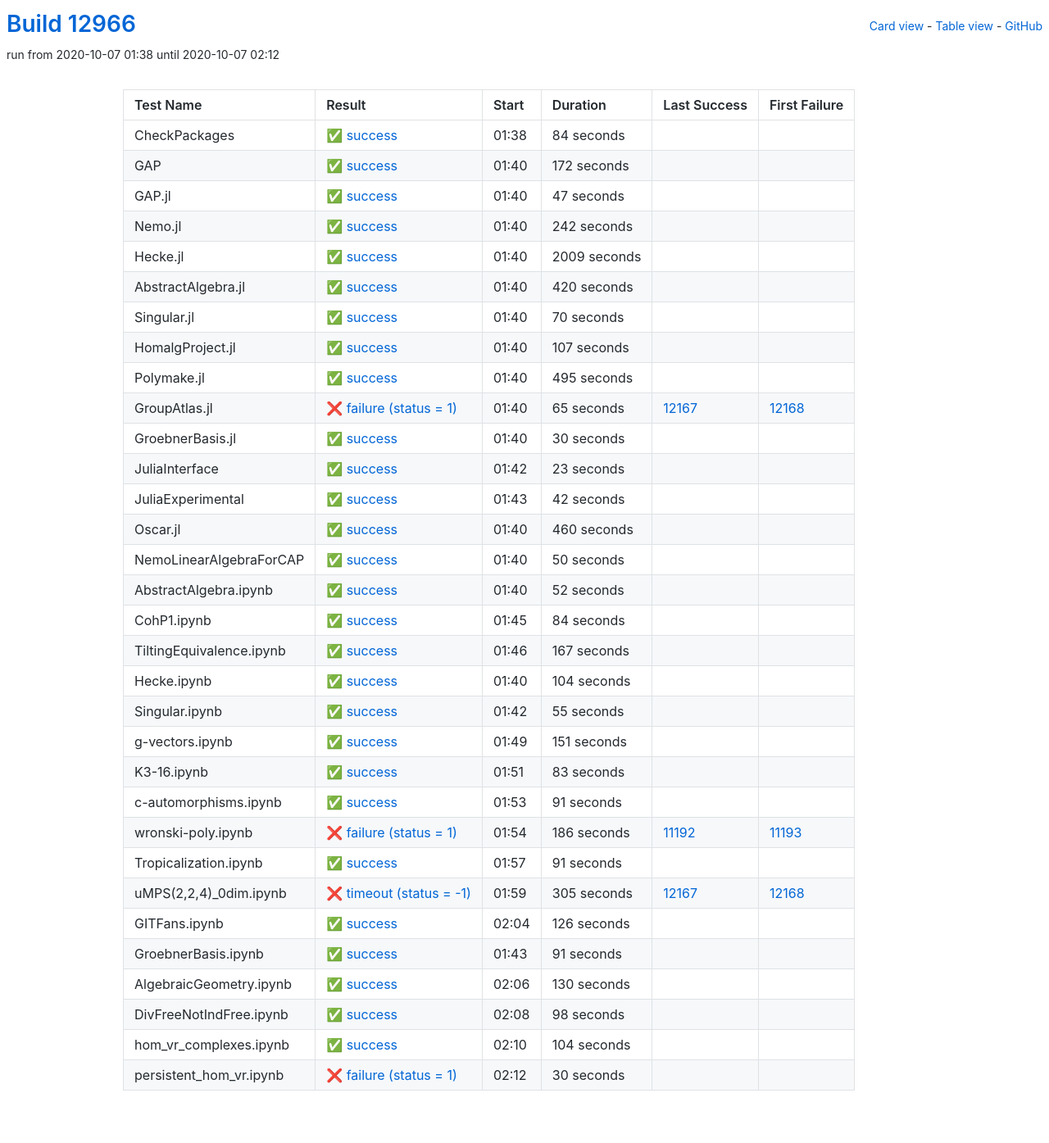
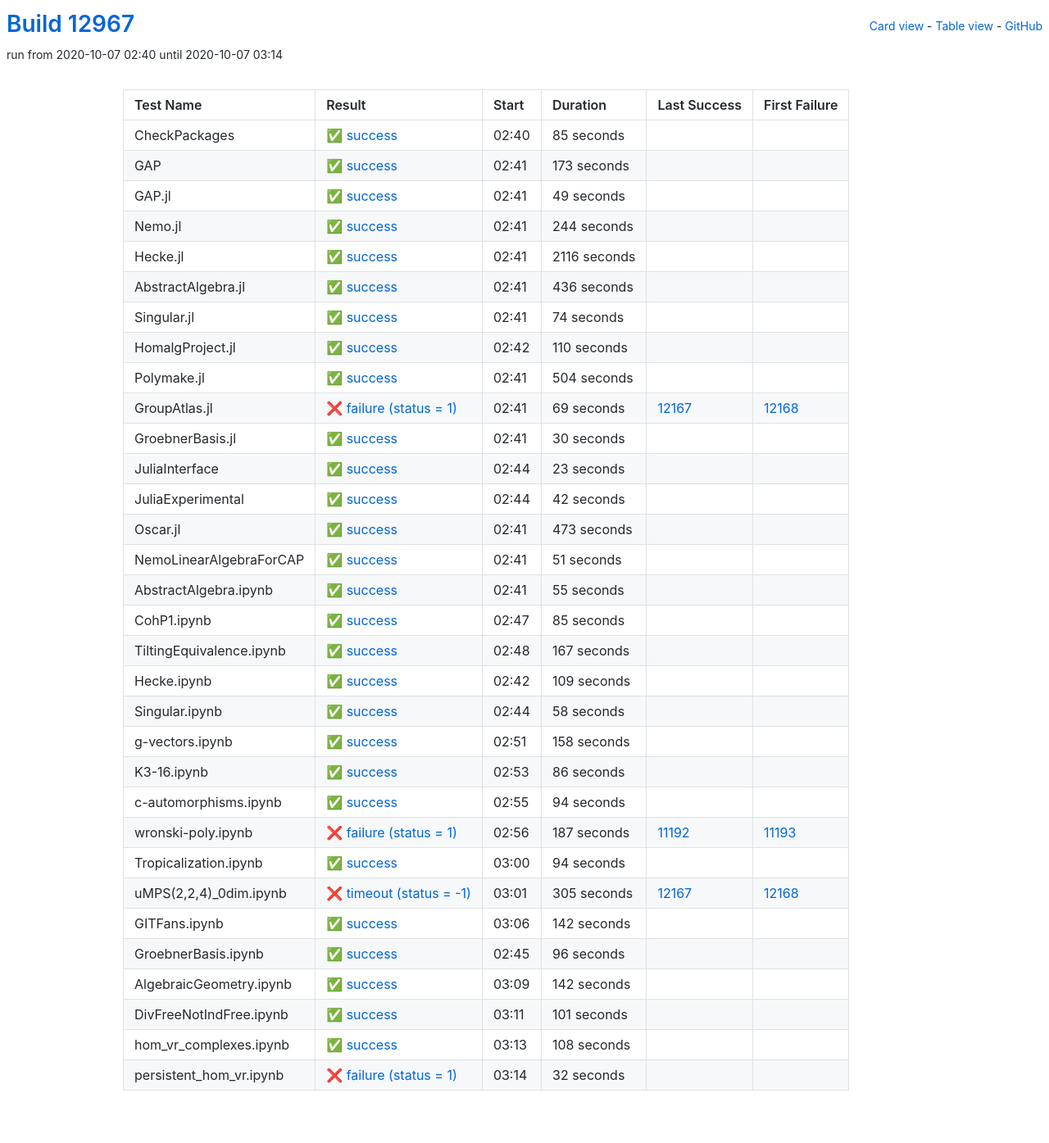
Before and after one commit to oscar-system/oscar-ci-status, a Jekyll site: the page built from table.html, in a window 1280 px wide. Shown: the whole page at 82% size. Built offline with Jekyll 4.4.1, drawn with Linux system fonts in a browser that asks for light colours.

Commit message:
Build #12967

```diff
--- a/_data/ci.yml
+++ b/_data/ci.yml
@@ -1,6 +1,6 @@
 ---
-build: 12966
-build_url: https://oscarci.mathematik.uni-kl.de/job/oscar/12966/
+build: 12967
+build_url: https://oscarci.mathematik.uni-kl.de/job/oscar/12967/
 job: oscar
 organization: oscar-system
 repo: oscar-ci-status
@@ -8,128 +8,128 @@
 tests:
 - name: CheckPackages
   id: checkpackages
-  log: https://oscarci.mathematik.uni-kl.de/job/oscar/12966/artifact/logs/build-12966/CheckPackages.log
-  start: 2020-10-07 01:38
+  log: https://oscarci.mathematik.uni-kl.de/job/oscar/12967/artifact/logs/build-12967/CheckPackages.log
+  start: 2020-10-07 02:40
   success: true
   exitcode: 0
   status: success
-  duration: 84
+  duration: 85
   last_success: false
   last_success_url:
   first_failure: false
   first_failure_url:
 - name: GAP
   id: gap
-  log: https://oscarci.mathematik.uni-kl.de/job/oscar/12966/artifact/logs/build-12966/GAP.log
-  start: 2020-10-07 01:40
+  log: https://oscarci.mathematik.uni-kl.de/job/oscar/12967/artifact/logs/build-12967/GAP.log
+  start: 2020-10-07 02:41
   success: true
   exitcode: 0
   status: success
-  duration: 172
+  duration: 173
   last_success: false
   last_success_url:
   first_failure: false
   first_failure_url:
 - name: GAP.jl
   id: gap-jl
-  log: https://oscarci.mathematik.uni-kl.de/job/oscar/12966/artifact/logs/build-12966/GAP.jl.log
-  start: 2020-10-07 01:40
+  log: https://oscarci.mathematik.uni-kl.de/job/oscar/12967/artifact/logs/build-12967/GAP.jl.log
+  start: 2020-10-07 02:41
   success: true
   exitcode: 0
   status: success
-  duration: 47
+  duration: 49
   last_success: false
   last_success_url:
   first_failure: false
   first_failure_url:
 - name: Nemo.jl
   id: nemo-jl
-  log: https://oscarci.mathematik.uni-kl.de/job/oscar/12966/artifact/logs/build-12966/Nemo.jl.log
-  start: 2020-10-07 01:40
+  log: https://oscarci.mathematik.uni-kl.de/job/oscar/12967/artifact/logs/build-12967/Nemo.jl.log
+  start: 2020-10-07 02:41
   success: true
   exitcode: 0
   status: success
-  duration: 242
+  duration: 244
   last_success: false
   last_success_url:
   first_failure: false
   first_failure_url:
 - name: Hecke.jl
   id: hecke-jl
-  log: https://oscarci.mathematik.uni-kl.de/job/oscar/12966/artifact/logs/build-12966/Hecke.jl.log
-  start: 2020-10-07 01:40
+  log: https://oscarci.mathematik.uni-kl.de/job/oscar/12967/artifact/logs/build-12967/Hecke.jl.log
+  start: 2020-10-07 02:41
   success: true
   exitcode: 0
   status: success
-  duration: 2009
+  duration: 2116
   last_success: false
   last_success_url:
   first_failure: false
   first_failure_url:
 - name: AbstractAlgebra.jl
   id: abstractalgebra-jl
-  log: https://oscarci.mathematik.uni-kl.de/job/oscar/12966/artifact/logs/build-12966/AbstractAlgebra.jl.log
-  start: 2020-10-07 01:40
+  log: https://oscarci.mathematik.uni-kl.de/job/oscar/12967/artifact/logs/build-12967/AbstractAlgebra.jl.log
+  start: 2020-10-07 02:41
   success: true
   exitcode: 0
   status: success
-  duration: 420
+  duration: 436
   last_success: false
   last_success_url:
   first_failure: false
   first_failure_url:
 - name: Singular.jl
   id: singular-jl
-  log: https://oscarci.mathematik.uni-kl.de/job/oscar/12966/artifact/logs/build-12966/Singular.jl.log
-  start: 2020-10-07 01:40
+  log: https://oscarci.mathematik.uni-kl.de/job/oscar/12967/artifact/logs/build-12967/Singular.jl.log
+  start: 2020-10-07 02:41
   success: true
   exitcode: 0
   status: success
-  duration: 70
+  duration: 74
   last_success: false
   last_success_url:
   first_failure: false
   first_failure_url:
 - name: HomalgProject.jl
   id: homalgproject-jl
-  log: https://oscarci.mathematik.uni-kl.de/job/oscar/12966/artifact/logs/build-12966/HomalgProject.jl.log
-  start: 2020-10-07 01:40
+  log: https://oscarci.mathematik.uni-kl.de/job/oscar/12967/artifact/logs/build-12967/HomalgProject.jl.log
+  start: 2020-10-07 02:42
   success: true
   exitcode: 0
   status: success
-  duration: 107
+  duration: 110
   last_success: false
   last_success_url:
   first_failure: false
   first_failure_url:
 - name: Polymake.jl
   id: polymake-jl
-  log: https://oscarci.mathematik.uni-kl.de/job/oscar/12966/artifact/logs/build-12966/Polymake.jl.log
-  start: 2020-10-07 01:40
+  log: https://oscarci.mathematik.uni-kl.de/job/oscar/12967/artifact/logs/build-12967/Polymake.jl.log
+  start: 2020-10-07 02:41
   success: true
   exitcode: 0
   status: success
-  duration: 495
+  duration: 504
   last_success: false
   last_success_url:
   first_failure: false
   first_failure_url:
 - name: GroupAtlas.jl
   id: groupatlas-jl
-  log: https://oscarci.mathematik.uni-kl.de/job/oscar/12966/artifact/logs/build-12966/GroupAtlas.jl.log
-  start: 2020-10-07 01:40
+  log: https://oscarci.mathematik.uni-kl.de/job/oscar/12967/artifact/logs/build-12967/GroupAtlas.jl.log
+  start: 2020-10-07 02:41
   success: false
   exitcode: 1
   status: failure
-  duration: 65
+  duration: 69
   last_success: 12167
   last_success_url: https://oscarci.mathematik.uni-kl.de/job/oscar/12167/
   first_failure: 12168
   first_failure_url: https://oscarci.mathematik.uni-kl.de/job/oscar/12168/
 - name: GroebnerBasis.jl
   id: groebnerbasis-jl
-  log: https://oscarci.mathematik.uni-kl.de/job/oscar/12966/artifact/logs/build-12966/GroebnerBasis.jl.log
-  start: 2020-10-07 01:40
+  log: https://oscarci.mathematik.uni-kl.de/job/oscar/12967/artifact/logs/build-12967/GroebnerBasis.jl.log
+  start: 2020-10-07 02:41
   success: true
   exitcode: 0
   status: success
@@ -140,8 +140,8 @@
   first_failure_url:
 - name: JuliaInterface
   id: juliainterface
-  log: https://oscarci.mathematik.uni-kl.de/job/oscar/12966/artifact/logs/build-12966/JuliaInterface.log
-  start: 2020-10-07 01:42
+  log: https://oscarci.mathematik.uni-kl.de/job/oscar/12967/artifact/logs/build-12967/JuliaInterface.log
+  start: 2020-10-07 02:44
   success: true
   exitcode: 0
   status: success
@@ -152,8 +152,8 @@
   first_failure_url:
 - name: JuliaExperimental
   id: juliaexperimental
-  log: https://oscarci.mathematik.uni-kl.de/job/oscar/12966/artifact/logs/build-12966/JuliaExperimental.log
-  start: 2020-10-07 01:43
+  log: https://oscarci.mathematik.uni-kl.de/job/oscar/12967/artifact/logs/build-12967/JuliaExperimental.log
+  start: 2020-10-07 02:44
   success: true
   exitcode: 0
   status: success
@@ -164,56 +164,56 @@
   first_failure_url:
 - name: Oscar.jl
   id: oscar-jl
-  log: https://oscarci.mathematik.uni-kl.de/job/oscar/12966/artifact/logs/build-12966/Oscar.jl.log
-  start: 2020-10-07 01:40
+  log: https://oscarci.mathematik.uni-kl.de/job/oscar/12967/artifact/logs/build-12967/Oscar.jl.log
+  start: 2020-10-07 02:41
   success: true
   exitcode: 0
   status: success
-  duration: 460
+  duration: 473
   last_success: false
   last_success_url:
   first_failure: false
   first_failure_url:
 - name: NemoLinearAlgebraForCAP
   id: nemolinearalgebraforcap
-  log: https://oscarci.mathematik.uni-kl.de/job/oscar/12966/artifact/logs/build-12966/NemoLinearAlgebraForCAP.log
-  start: 2020-10-07 01:40
+  log: https://oscarci.mathematik.uni-kl.de/job/oscar/12967/artifact/logs/build-12967/NemoLinearAlgebraForCAP.log
+  start: 2020-10-07 02:41
   success: true
   exitcode: 0
   status: success
-  duration: 50
+  duration: 51
   last_success: false
   last_success_url:
   first_failure: false
   first_failure_url:
 - name: AbstractAlgebra.ipynb
   id: abstractalgebra-ipynb
-  log: https://oscarci.mathematik.uni-kl.de/job/oscar/12966/artifact/logs/build-12966/AbstractAlgebra.ipynb.log
-  start: 2020-10-07 01:40
+  log: https://oscarci.mathematik.uni-kl.de/job/oscar/12967/artifact/logs/build-12967/AbstractAlgebra.ipynb.log
+  start: 2020-10-07 02:41
   success: true
   exitcode: 0
   status: success
-  duration: 52
+  duration: 55
   last_success: false
   last_success_url:
   first_failure: false
   first_failure_url:
 - name: CohP1.ipynb
   id: cohp1-ipynb
-  log: https://oscarci.mathematik.uni-kl.de/job/oscar/12966/artifact/logs/build-12966/CohP1.ipynb.log
-  start: 2020-10-07 01:45
+  log: https://oscarci.mathematik.uni-kl.de/job/oscar/12967/artifact/logs/build-12967/CohP1.ipynb.log
+  start: 2020-10-07 02:47
   success: true
   exitcode: 0
   status: success
-  duration: 84
+  duration: 85
   last_success: false
   last_success_url:
   first_failure: false
   first_failure_url:
 - name: TiltingEquivalence.ipynb
   id: tiltingequivalence-ipynb
-  log: https://oscarci.mathematik.uni-kl.de/job/oscar/12966/artifact/logs/build-12966/TiltingEquivalence.ipynb.log
-  start: 2020-10-07 01:46
+  log: https://oscarci.mathematik.uni-kl.de/job/oscar/12967/artifact/logs/build-12967/TiltingEquivalence.ipynb.log
+  start: 2020-10-07 02:48
   success: true
   exitcode: 0
   status: success
@@ -224,92 +224,92 @@
   first_failure_url:
 - name: Hecke.ipynb
   id: hecke-ipynb
-  log: https://oscarci.mathematik.uni-kl.de/job/oscar/12966/artifact/logs/build-12966/Hecke.ipynb.log
-  start: 2020-10-07 01:40
+  log: https://oscarci.mathematik.uni-kl.de/job/oscar/12967/artifact/logs/build-12967/Hecke.ipynb.log
+  start: 2020-10-07 02:42
   success: true
   exitcode: 0
   status: success
-  duration: 104
+  duration: 109
   last_success: false
   last_success_url:
   first_failure: false
   first_failure_url:
 - name: Singular.ipynb
   id: singular-ipynb
-  log: https://oscarci.mathematik.uni-kl.de/job/oscar/12966/artifact/logs/build-12966/Singular.ipynb.log
-  start: 2020-10-07 01:42
+  log: https://oscarci.mathematik.uni-kl.de/job/oscar/12967/artifact/logs/build-12967/Singular.ipynb.log
+  start: 2020-10-07 02:44
   success: true
   exitcode: 0
   status: success
-  duration: 55
+  duration: 58
   last_success: false
   last_success_url:
   first_failure: false
   first_failure_url:
 - name: g-vectors.ipynb
   id: g-vectors-ipynb
-  log: https://oscarci.mathematik.uni-kl.de/job/oscar/12966/artifact/logs/build-12966/g-vectors.ipynb.log
-  start: 2020-10-07 01:49
+  log: https://oscarci.mathematik.uni-kl.de/job/oscar/12967/artifact/logs/build-12967/g-vectors.ipynb.log
+  start: 2020-10-07 02:51
   success: true
   exitcode: 0
   status: success
-  duration: 151
+  duration: 158
   last_success: false
   last_success_url:
   first_failure: false
   first_failure_url:
 - name: K3-16.ipynb
   id: k3-16-ipynb
-  log: https://oscarci.mathematik.uni-kl.de/job/oscar/12966/artifact/logs/build-12966/K3-16.ipynb.log
-  start: 2020-10-07 01:51
+  log: https://oscarci.mathematik.uni-kl.de/job/oscar/12967/artifact/logs/build-12967/K3-16.ipynb.log
+  start: 2020-10-07 02:53
   success: true
   exitcode: 0
   status: success
-  duration: 83
+  duration: 86
   last_success: false
   last_success_url:
   first_failure: false
   first_failure_url:
 - name: c-automorphisms.ipynb
   id: c-automorphisms-ipynb
-  log: https://oscarci.mathematik.uni-kl.de/job/oscar/12966/artifact/logs/build-12966/c-automorphisms.ipynb.log
-  start: 2020-10-07 01:53
+  log: https://oscarci.mathematik.uni-kl.de/job/oscar/12967/artifact/logs/build-12967/c-automorphisms.ipynb.log
+  start: 2020-10-07 02:55
   success: true
   exitcode: 0
   status: success
-  duration: 91
+  duration: 94
   last_success: false
   last_success_url:
   first_failure: false
   first_failure_url:
 - name: wronski-poly.ipynb
   id: wronski-poly-ipynb
-  log: https://oscarci.mathematik.uni-kl.de/job/oscar/12966/artifact/logs/build-12966/wronski-poly.ipynb.log
-  start: 2020-10-07 01:54
+  log: https://oscarci.mathematik.uni-kl.de/job/oscar/12967/artifact/logs/build-12967/wronski-poly.ipynb.log
+  start: 2020-10-07 02:56
   success: false
   exitcode: 1
   status: failure
-  duration: 186
+  duration: 187
   last_success: 11192
   last_success_url: https://oscarci.mathematik.uni-kl.de/job/oscar/11192/
   first_failure: 11193
   first_failure_url: https://oscarci.mathematik.uni-kl.de/job/oscar/11193/
 - name: Tropicalization.ipynb
   id: tropicalization-ipynb
-  log: https://oscarci.mathematik.uni-kl.de/job/oscar/12966/artifact/logs/build-12966/Tropicalization.ipynb.log
-  start: 2020-10-07 01:57
+  log: https://oscarci.mathematik.uni-kl.de/job/oscar/12967/artifact/logs/build-12967/Tropicalization.ipynb.log
+  start: 2020-10-07 03:00
   success: true
   exitcode: 0
   status: success
-  duration: 91
+  duration: 94
   last_success: false
   last_success_url:
   first_failure: false
   first_failure_url:
 - name: uMPS(2,2,4)_0dim.ipynb
   id: umps-2-2-4-0dim-ipynb
-  log: https://oscarci.mathematik.uni-kl.de/job/oscar/12966/artifact/logs/build-12966/uMPS-2-2-4-_0dim.ipynb.log
-  start: 2020-10-07 01:59
+  log: https://oscarci.mathematik.uni-kl.de/job/oscar/12967/artifact/logs/build-12967/uMPS-2-2-4-_0dim.ipynb.log
+  start: 2020-10-07 03:01
   success: false
   exitcode: -1
   status: timeout
@@ -320,72 +320,72 @@
   first_failure_url: https://oscarci.mathematik.uni-kl.de/job/oscar/12168/
 - name: GITFans.ipynb
   id: gitfans-ipynb
-  log: https://oscarci.mathematik.uni-kl.de/job/oscar/12966/artifact/logs/build-12966/GITFans.ipynb.log
-  start: 2020-10-07 02:04
+  log: https://oscarci.mathematik.uni-kl.de/job/oscar/12967/artifact/logs/build-12967/GITFans.ipynb.log
+  start: 2020-10-07 03:06
   success: true
   exitcode: 0
   status: success
-  duration: 126
+  duration: 142
   last_success: false
   last_success_url:
   first_failure: false
   first_failure_url:
 - name: GroebnerBasis.ipynb
   id: groebnerbasis-ipynb
-  log: https://oscarci.mathematik.uni-kl.de/job/oscar/12966/artifact/logs/build-12966/GroebnerBasis.ipynb.log
-  start: 2020-10-07 01:43
+  log: https://oscarci.mathematik.uni-kl.de/job/oscar/12967/artifact/logs/build-12967/GroebnerBasis.ipynb.log
+  start: 2020-10-07 02:45
   success: true
   exitcode: 0
   status: success
-  duration: 91
+  duration: 96
   last_success: false
   last_success_url:
   first_failure: false
   first_failure_url:
 - name: AlgebraicGeometry.ipynb
   id: algebraicgeometry-ipynb
-  log: https://oscarci.mathematik.uni-kl.de/job/oscar/12966/artifact/logs/build-12966/AlgebraicGeometry.ipynb.log
-  start: 2020-10-07 02:06
+  log: https://oscarci.mathematik.uni-kl.de/job/oscar/12967/artifact/logs/build-12967/AlgebraicGeometry.ipynb.log
+  start: 2020-10-07 03:09
   success: true
   exitcode: 0
   status: success
-  duration: 130
+  duration: 142
   last_success: false
   last_success_url:
   first_failure: false
   first_failure_url:
 - name: DivFreeNotIndFree.ipynb
   id: divfreenotindfree-ipynb
-  log: https://oscarci.mathematik.uni-kl.de/job/oscar/12966/artifact/logs/build-12966/DivFreeNotIndFree.ipynb.log
-  start: 2020-10-07 02:08
+  log: https://oscarci.mathematik.uni-kl.de/job/oscar/12967/artifact/logs/build-12967/DivFreeNotIndFree.ipynb.log
+  start: 2020-10-07 03:11
   success: true
   exitcode: 0
   status: success
-  duration: 98
+  duration: 101
   last_success: false
   last_success_url:
   first_failure: false
   first_failure_url:
 - name: hom_vr_complexes.ipynb
   id: hom-vr-complexes-ipynb
-  log: https://oscarci.mathematik.uni-kl.de/job/oscar/12966/artifact/logs/build-12966/hom_vr_complexes.ipynb.log
-  start: 2020-10-07 02:10
+  log: https://oscarci.mathematik.uni-kl.de/job/oscar/12967/artifact/logs/build-12967/hom_vr_complexes.ipynb.log
+  start: 2020-10-07 03:13
   success: true
   exitcode: 0
   status: success
-  duration: 104
+  duration: 108
   last_success: false
   last_success_url:
   first_failure: false
   first_failure_url:
 - name: persistent_hom_vr.ipynb
   id: persistent-hom-vr-ipynb
-  log: https://oscarci.mathematik.uni-kl.de/job/oscar/12966/artifact/logs/build-12966/persistent_hom_vr.ipynb.log
-  start: 2020-10-07 02:12
+  log: https://oscarci.mathematik.uni-kl.de/job/oscar/12967/artifact/logs/build-12967/persistent_hom_vr.ipynb.log
+  start: 2020-10-07 03:14
   success: false
   exitcode: 1
   status: failure
-  duration: 30
+  duration: 32
   last_success: false
   last_success_url:
   first_failure: false
```
Also changed, not shown: README.md.
